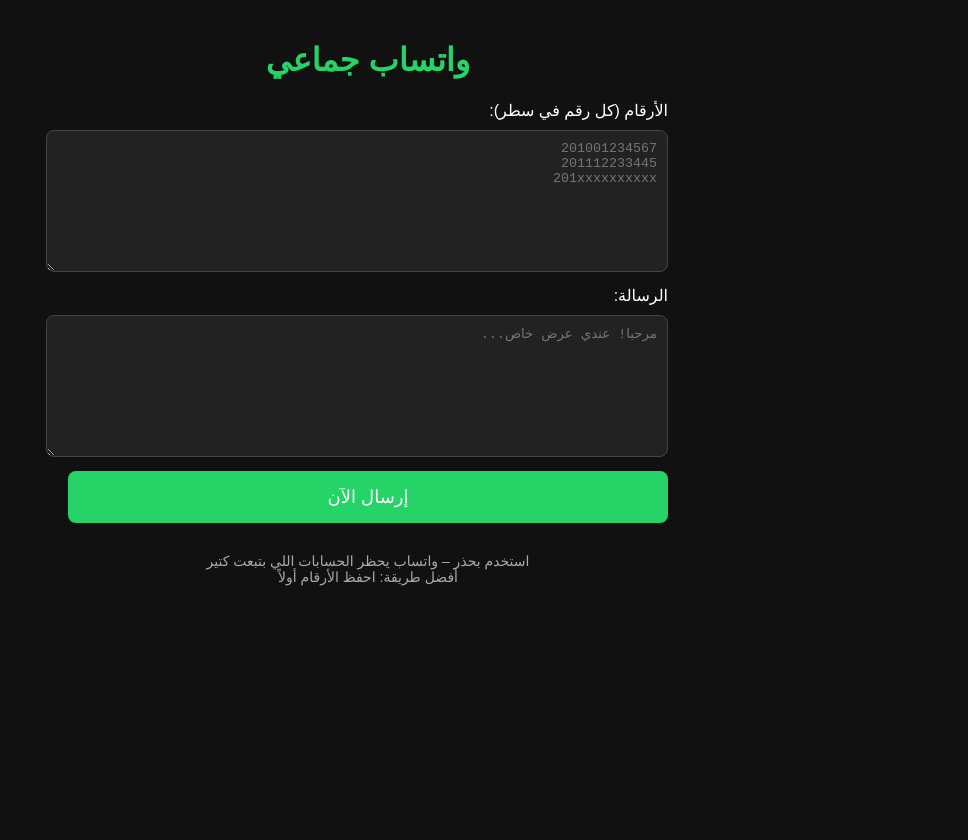
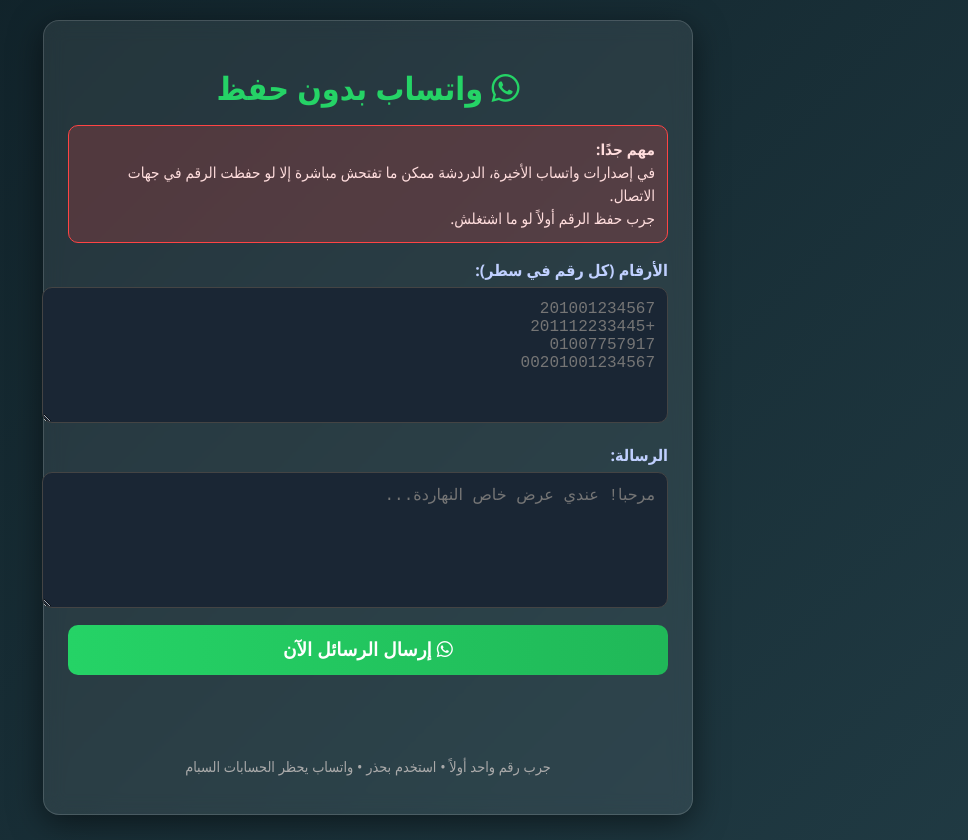
Before and after one commit to mohassan2828/whatsapp-sender, a plain HTML site: page index.html in a window 1280 px wide. Shown: the whole page, without its empty margins (272-1240 px from the left). Before the commit the page ends 800 px from the top, so only its background shows below. Drawn offline with Linux system fonts and the light colour scheme.

Commit message:
Update index.html

```diff
--- a/index.html
+++ b/index.html
@@ -1,66 +1,164 @@
 <!DOCTYPE html>
 <html lang="ar" dir="rtl">
 <head>
-  <meta charset="UTF-8">
-  <meta name="viewport" content="width=device-width, initial-scale=1.0">
-  <title>إرسال رسالة واتساب لأكثر من رقم</title>
+  <meta charset="UTF-8" />
+  <meta name="viewport" content="width=device-width, initial-scale=1.0"/>
+  <title>إرسال واتساب بدون حفظ (جرب الطريقة)</title>
+  <link rel="stylesheet" href="https://cdnjs.cloudflare.com/ajax/libs/font-awesome/6.5.0/css/all.min.css"/>
   <style>
-    body { font-family: Arial, sans-serif; background: #111; color: white; padding: 20px; max-width: 600px; margin: auto; }
-    h1 { color: #25D366; text-align: center; }
-    textarea { width: 100%; height: 120px; margin: 10px 0; padding: 10px; background: #222; color: white; border: 1px solid #444; border-radius: 8px; }
-    button { width: 100%; padding: 15px; background: #25D366; color: white; border: none; border-radius: 8px; font-size: 18px; cursor: pointer; }
-    button:hover { background: #128C7E; }
-    #status { margin-top: 20px; text-align: center; color: #0f0; }
+    body {
+      font-family: 'Segoe UI', Tahoma, sans-serif;
+      background: linear-gradient(135deg, #0f2027, #203a43);
+      color: #e0f0ff;
+      margin: 0;
+      padding: 20px;
+      min-height: 100vh;
+    }
+    .container {
+      max-width: 600px;
+      margin: auto;
+      background: rgba(255,255,255,0.08);
+      backdrop-filter: blur(10px);
+      border-radius: 16px;
+      padding: 24px;
+      box-shadow: 0 8px 32px rgba(0,0,0,0.5);
+      border: 1px solid rgba(255,255,255,0.15);
+    }
+    h1 {
+      color: #25D366;
+      text-align: center;
+      margin-bottom: 8px;
+    }
+    .warning {
+      background: #ff444433;
+      border: 1px solid #ff4444;
+      color: #ffdddd;
+      padding: 12px;
+      border-radius: 10px;
+      margin: 16px 0;
+      font-size: 0.95rem;
+      line-height: 1.5;
+    }
+    label {
+      display: block;
+      margin: 16px 0 6px;
+      font-weight: 600;
+      color: #c0d0ff;
+    }
+    textarea {
+      width: 100%;
+      min-height: 110px;
+      padding: 12px;
+      border-radius: 10px;
+      border: 1px solid #444;
+      background: #1a2634;
+      color: white;
+      font-size: 1rem;
+      resize: vertical;
+    }
+    button {
+      width: 100%;
+      padding: 14px;
+      margin: 12px 0;
+      background: linear-gradient(90deg, #25D366, #20b858);
+      color: white;
+      border: none;
+      border-radius: 10px;
+      font-size: 1.15rem;
+      font-weight: bold;
+      cursor: pointer;
+    }
+    button:hover { background: linear-gradient(90deg, #128C7E, #25D366); }
+    #status {
+      margin-top: 16px;
+      padding: 12px;
+      border-radius: 8px;
+      text-align: center;
+      font-weight: 500;
+    }
+    .success { background: #25D36633; color: #d0ffdd; }
+    .error   { background: #ff444433; color: #ffdddd; }
+    .info    { background: #4444ff33; color: #ddddff; }
   </style>
 </head>
 <body>
-  <h1>واتساب جماعي</h1>
+
+<div class="container">
+  <h1><i class="fab fa-whatsapp"></i> واتساب بدون حفظ</h1>
+
+  <div class="warning">
+    <strong>مهم جدًا:</strong><br>
+    في إصدارات واتساب الأخيرة، الدردشة ممكن ما تفتحش مباشرة إلا لو حفظت الرقم في جهات الاتصال.<br>
+    جرب حفظ الرقم أولاً لو ما اشتغلش.
+  </div>
 
   <label>الأرقام (كل رقم في سطر):</label>
   <textarea id="numbers" placeholder="201001234567
-201112233445
-201xxxxxxxxxx"></textarea>
++201112233445
+01007757917
+00201001234567"></textarea>
 
   <label>الرسالة:</label>
-  <textarea id="message" placeholder="مرحبا! عندي عرض خاص..."></textarea>
+  <textarea id="message" placeholder="مرحبا! عندي عرض خاص النهاردة..."></textarea>
 
-  <button onclick="send()">إرسال الآن</button>
+  <button onclick="sendMessages()">
+    <i class="fab fa-whatsapp"></i> إرسال الرسائل الآن
+  </button>
 
   <div id="status"></div>
 
+  <p style="text-align:center; margin-top:30px; color:#aaa; font-size:0.9rem;">
+    جرب رقم واحد أولاً • استخدم بحذر • واتساب يحظر الحسابات السبام
+  </p>
+</div>
+
 <script>
-    function send() {
+  function sendMessages() {
     const numbersText = document.getElementById('numbers').value.trim();
-      const msg = encodeURIComponent(document.getElementById('message').value.trim() || 'مرحبا');
+    let message = document.getElementById('message').value.trim();
     const status = document.getElementById('status');
 
     if (!numbersText) {
-        status.innerHTML = 'اكتب رقم واحد على الأقل';
-        status.style.color = 'red';
+      status.innerHTML = 'اكتب رقم واحد على الأقل من فضلك';
+      status.className = 'error';
       return;
     }
 
-      const numbers = numbersText.split('\n').map(n => n.trim()).filter(n => n);
+    if (!message) message = 'مرحبا!';
 
-      status.innerHTML = 'جاري فتح الروابط... اضغط "فتح الرابط" في كل تبويب';
+    const msg = encodeURIComponent(message);
 
-      numbers.forEach((num, i) => {
-        let cleanNum = num.replace(/[^0-9]/g, '');
-        if (cleanNum.startsWith('0') && cleanNum.length === 11) cleanNum = '20' + cleanNum.slice(1);
-        else if (cleanNum.length === 10) cleanNum = '20' + cleanNum;
+    // تنظيف الأرقام
+    let numbers = numbersText.split(/\n+/).map(line => {
+      let cleaned = line.trim().replace(/[^0-9]/g, '');
+      if (cleaned.startsWith('00')) cleaned = cleaned.substring(2);
+      if (cleaned.startsWith('0') && cleaned.length === 11) cleaned = '20' + cleaned.substring(1);
+      if (cleaned.length === 10) cleaned = '20' + cleaned;
+      return cleaned;
+    }).filter(n => n.length >= 10);
 
-        const url = `https://wa.me/\( {cleanNum}?text= \){msg}`;
+    if (numbers.length === 0) {
+      status.innerHTML = 'ما فيش أرقام صالحة بعد التنظيف';
+      status.className = 'error';
+      return;
+    }
+
+    status.innerHTML = `جاري محاولة فتح ${numbers.length} دردشة... اضغط "فتح الرابط" في كل نافذة`;
+    status.className = 'info';
+
+    numbers.forEach((num, index) => {
+      setTimeout(() => {
+        const url = `https://wa.me/\( {num}?text= \){msg}`;
+        window.open(url, '_blank');
+      }, index * 2800); // تأخير كبير عشان كروم ما يحجبش
+    });
 
     setTimeout(() => {
-          window.open(url, '_blank');
-        }, i * 2000);
-      });
+      status.innerHTML += '<br><br><strong>لو الدردشة ما فتحتش:</strong><br>جرب احفظ الرقم في جهات الاتصال أولاً ثم اضغط الرابط تاني.';
+      status.className = 'warning';
+    }, numbers.length * 2800 + 2000);
   }
 </script>
 
-  <p style="text-align:center; margin-top:30px; color:#aaa; font-size:14px;">
-    استخدم بحذر – واتساب يحظر الحسابات اللي بتبعت كتير<br>
-    أفضل طريقة: احفظ الأرقام أولاً
-  </p>
 </body>
 </html>
```
Lines whose indentation alone changed are shown as unchanged.
